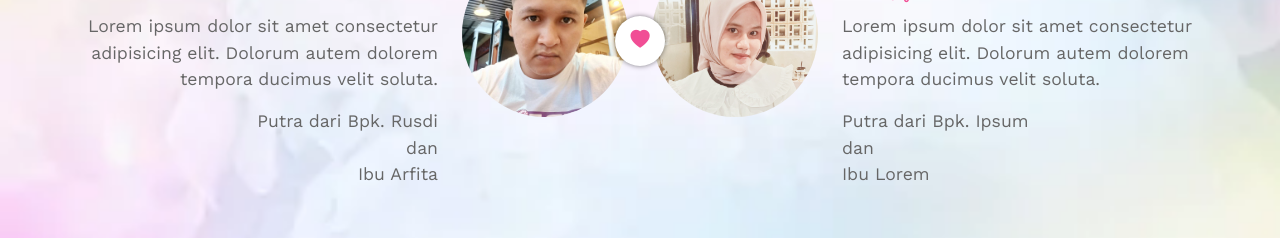
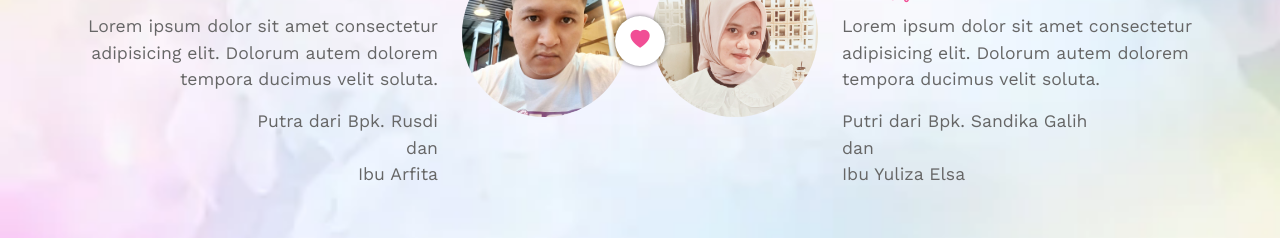
Before and after one commit to ferigustiadi/baralekferi.github.io, a plain HTML site: page index.html in a window 1280 px wide. Shown: the part 1442-1680 px from the top of the page. Drawn offline with nearby package versions, Linux system fonts and the light colour scheme; some packages are replaced by stand-ins of ours; a script that the page names is missing.

Commit message:
mengubah putra menjadi putri pada komponent p yang terletak pada nama mempelai wanita

```diff
--- a/index.html
+++ b/index.html
@@ -154,9 +154,9 @@
                   Dolorum autem dolorem tempora ducimus velit soluta.
                 </p>
                 <p>
-                  Putra dari Bpk. Ipsum <br />
+                  Putri dari Bpk. Sandika Galih<br />
                   dan <br />
-                  Ibu Lorem
+                  Ibu Yuliza Elsa
                 </p>
               </div>
             </div>
```
